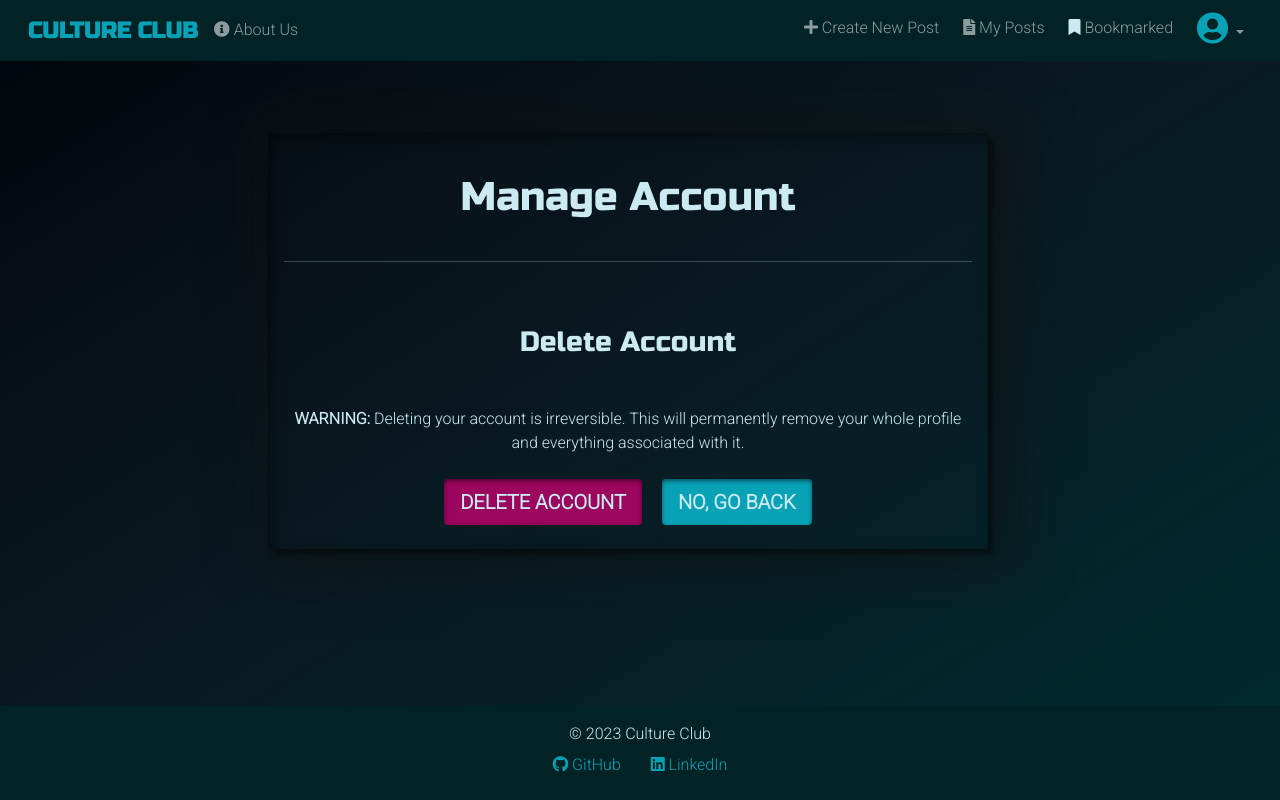
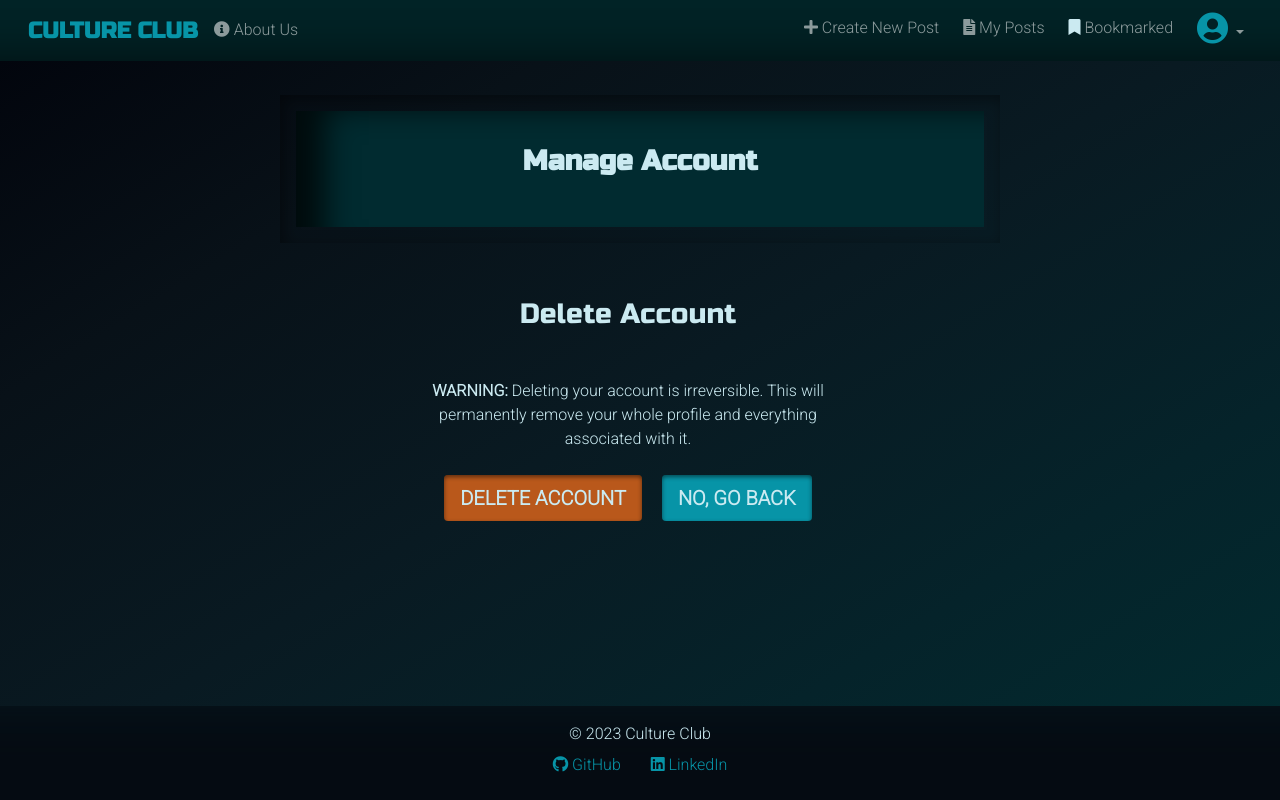
Before and after one commit to DebbieBergstrom/Culture-Club, a Django app: page /account/delete/1/ in a window 1280 px wide. Run offline with Django 3.2, Linux system fonts and the light colour scheme; the visitor is signed in with stand-in values (Sample User, id 1).

Commit message:
#33 Edit masthead, btn design and color palette

```diff
--- a/static/css/style.css
+++ b/static/css/style.css
@@ -6,12 +6,12 @@
 /* --- Color Variables --- */
 :root {
     --primary-color: #012326;
-    --secondary-color: #de81e1;
-    --third-color: #9b055d;
-    --accent-color: #08a2b6;
+    --secondary-color: #e2da83;
+    --yellow-accent: #fce982;
+    --third-color: #b9581b;
+    --accent-color: #0794a7;
     --dark-bg: #0000006b;
     --light-text-gr: #cbeaf1;
-    --light-text-pi: #fac7f1;
     --white-text: #ffffff;
 }
 
@@ -33,9 +33,22 @@ h3 {
     font-weight: 400;
 }
 
+.alert-container {
+    position: absolute;
+    top: 50px;
+    left: 0;
+    right: 0;
+    z-index: 99;
+    width: 100%;
+    padding: 2px;
+}
+
 /* --- Navbar Styles --- */
 .navbar {
     background-color: var(--primary-color);
+    box-shadow: 43px -130px 61px -136px rgba(0, 0, 0, 0.75) inset;
+    -webkit-box-shadow: 43px -130px 61px -136px rgba(0, 0, 0, 0.75) inset;
+    -moz-box-shadow: 43px -130px 61px -136px rgba(0, 0, 0, 0.75) inset;
 }
 
 .navbar-dark {
@@ -74,8 +87,11 @@ h3 {
 
 /* --- Footer Styles --- */
 .footer {
-    background-color: var(--primary-color);
+    background-color: #050b12;
     color: var(--light-text-gr);
+    box-shadow: 43px 142px 69px -151px rgba(7, 29, 37, 0.75) inset;
+    -webkit-box-shadow: 43px 142px 69px -151px rgba(7, 29, 37, 0.75) inset;
+    -moz-box-shadow: 43px 142px 69px -151px rgba(7, 29, 37, 0.75) inset;
 }
 
 .footer a {
@@ -117,8 +133,8 @@ h3 {
 .btn-signup:hover,
 .btn-secondary:hover,
 .btn-danger:hover {
-    background-color: #cb50cf;
-    color: var(--light-text-gr);
+    background-color: #a14d19;
+    color: var(--dark-bg);
     box-shadow: inset 0 4px 8px rgba(0, 0, 0, 0.7);
 }
 
@@ -337,6 +353,7 @@ a:active {
     -moz-box-shadow: 45px 13px 31px -16px rgba(0, 0, 0, 0.75) inset;
 }
 
+
 .masthead-image {
     position: relative;
     overflow: hidden;
@@ -361,7 +378,7 @@ a:active {
 
 .post-title {
     margin: 5%;
-    font-size: x-large;
+    font-size: 28px;
 }
 
 .post-subtitle {
@@ -450,7 +467,7 @@ textarea {
 }
 
 .top-categories-heading {
-    color: var(--secondary-color);
+    color: var(--yellow-accent);
     text-align: center;
     font-weight: bolder;
 }
@@ -574,13 +591,13 @@ textarea {
         margin-bottom: 20px;
     }
 
-    .masthead-text h1 {
-        font-size: 14px;
-    }
-
     .masthead-text .post-subtitle,
     .masthead-text .post-bookmark {
         font-size: 0.9em;
+    }
+
+    .masthead-text h1 {
+        font-size: 20px;
     }
 
     .masthead-image img {
@@ -590,13 +607,14 @@ textarea {
     .blogpost-card {
         height: 518px;
     }
+
+    h2 {
+        font-size: 18px;
+    }
 }
 
 /* Responsive adjustments for smaller screens */
 @media (max-width: 580px) {
-    h1 {
-        font-size: 14px;
-    }
 
     .login-logo img {
         max-height: 30vh;
--- a/templates/account_manage.html
+++ b/templates/account_manage.html
@@ -1,26 +1,23 @@
 {% extends 'base.html' %}
 {% block content %}
 
-<div class="container">
-    <div class="row justify-content-center">
-        <div class="col-md-8 col-sm-12">
-
+<div class="container col-md-8 col-sm-12">
+    <!-- Masthead Section -->
+    <div class="masthead">
+        <div class="container card-body justify-content-center">
+            <div class="row g-0">
+                <div class="col-md-12 masthead-text">
+                    <h1 class="post-title text-center mb-5"><strong>Manage
+                            Account</strong></h1>
+                </div>
+            </div>
         </div>
     </div>
-</div>
 
-<!-- Content Section -->
-<div class="row">
-    <div class="row justify-content-center">
-        <div class="col-md-8 col-sm-12">
-            <div class="card-body mt-5">
-                <h1 class="account-heading text-center m-4">Manage Account
-                </h1>
-                <div class="row">
-                    <div class="col">
-                        <hr>
-                    </div>
-                </div>
+    <!-- Content Section -->
+    <div class="row">
+        <div class="row justify-content-center">
+            <div class="col-md-8 col-sm-12">
                 <!-- Delete Account Section -->
                 <div class="account-delete-section">
                     <h3 class="text-center mt-5">Delete Account</h3>
```
Also changed, not shown: templates/bookmarked.html (+11 -2 lines), templates/index.html (+11 -1 lines), templates/my_posts.html (+11 -1 lines).
